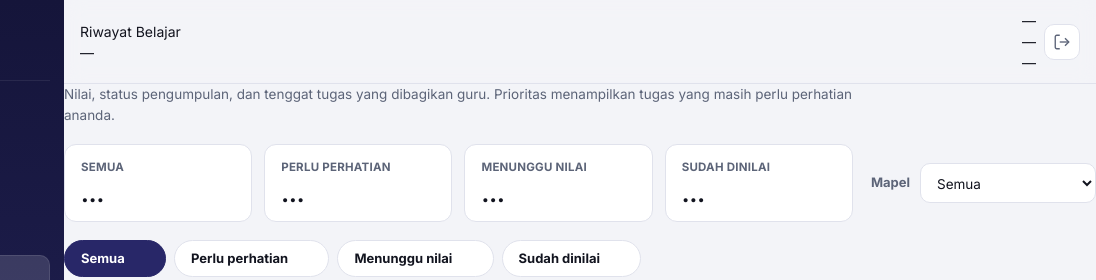
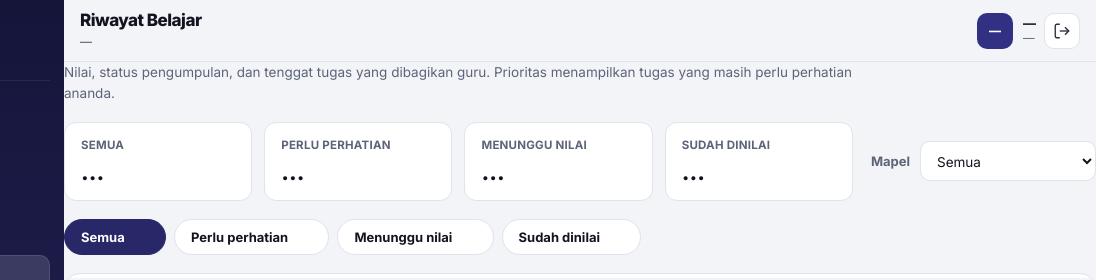
Before and after one commit to nitoe/portal-orangtua, a plain HTML site: page riwayat-tugas.html in a window 1280 px wide. Shown: the top 280 px of the page, 184-1280 px from the left. Drawn offline with Linux system fonts and the light colour scheme; a script that the page names is missing.

Commit message:
portal-orangtua-header-logout

```diff
--- a/assets/style.css
+++ b/assets/style.css
@@ -299,9 +299,10 @@ a { color: inherit; }
   justify-content: space-between;
   gap: 12px;
   padding: 10px 16px;
-  background: rgba(243, 244, 248, 0.92);
-  backdrop-filter: blur(10px);
+  /* Solid — hindari rembesan warna body (muh-900) lewat header transparan */
+  background: var(--surface-2);
   border-bottom: 1px solid var(--border);
+  isolation: isolate;
 }
 .top-header h1 {
   margin: 0;
@@ -332,14 +333,76 @@ a { color: inherit; }
   border-radius: 10px;
   border: 1px solid var(--border);
   background: var(--surface);
-  color: var(--muted);
+  color: var(--ink-2);
   display: grid;
   place-items: center;
   cursor: pointer;
+  flex-shrink: 0;
+  padding: 0;
+  appearance: none;
+  -webkit-appearance: none;
 }
+.icon-btn:hover {
+  background: var(--muh-50);
+  border-color: var(--muh-200);
+  color: var(--muh-700);
+}
+.icon-btn:active { transform: translateY(0.5px); }
+/* Hanya utilitas generik; JANGAN pakai di btnLogoutTop — logout harus selalu terlihat */
 .mobile-only { display: grid; }
 @media (min-width: 900px) {
   .mobile-only { display: none !important; }
+}
+/* Nama anak di header (halaman yang menampilkan profil ringkas) */
+.top-child {
+  display: flex;
+  align-items: center;
+  gap: 10px;
+  min-width: 0;
+}
+.top-child .avatar,
+.top-child .avatar-btn {
+  width: 36px; height: 36px;
+  border-radius: 10px;
+  background: var(--muh-600);
+  color: #fff;
+  display: grid;
+  place-items: center;
+  font-size: 12px;
+  font-weight: 800;
+  flex-shrink: 0;
+}
+.top-child-name {
+  font-size: 13px;
+  font-weight: 700;
+  color: var(--ink);
+  line-height: 1.25;
+  max-width: 14rem;
+  overflow: hidden;
+  text-overflow: ellipsis;
+  white-space: nowrap;
+}
+.top-child-meta {
+  font-size: 11.5px;
+  color: var(--muted);
+  line-height: 1.3;
+}
+.top-title {
+  margin: 0;
+  font-size: 17px;
+  font-weight: 800;
+  letter-spacing: -0.03em;
+  color: var(--ink);
+  line-height: 1.25;
+}
+.top-sub {
+  margin: 2px 0 0;
+  font-size: 12px;
+  color: var(--muted);
+  font-weight: 500;
+}
+@media (max-width: 520px) {
+  .top-child-name, .top-child-meta { display: none; }
 }
 
 .main-body {
--- a/riwayat-tugas.html
+++ b/riwayat-tugas.html
@@ -6,7 +6,7 @@
   <meta name="theme-color" content="#313083">
   <title>Riwayat Tugas — Portal Orang Tua</title>
   <link rel="icon" type="image/png" href="assets/favicon-32.png">
-  <link rel="stylesheet" href="assets/style.css?v=20261126l">
+  <link rel="stylesheet" href="assets/style.css?v=20261127c">
   <style>
     /* —— Riwayat Tugas: spacing lega, anti-dempet —— */
     .rt-page {
@@ -321,8 +321,8 @@
           </div>
           <div class="top-actions">
             <div class="top-child">
-              <div class="avatar" id="childAv">—</div>
-              <div>
+              <div class="avatar-btn" id="childAv" title="Ananda" aria-hidden="true">—</div>
+              <div class="top-child-text">
                 <div class="top-child-name" id="profilNama">—</div>
                 <div class="top-child-meta" id="profilMeta">—</div>
               </div>
```
Also changed, not shown: admin.html (+1 -1 lines), beranda.html (+2 -2 lines), capaian.html (+2 -2 lines), index.html (+1 -1 lines), lima-besar.html (+2 -2 lines), rapor-sts.html (+2 -2 lines), tryout-tka.html (+2 -2 lines), 2 other files.
